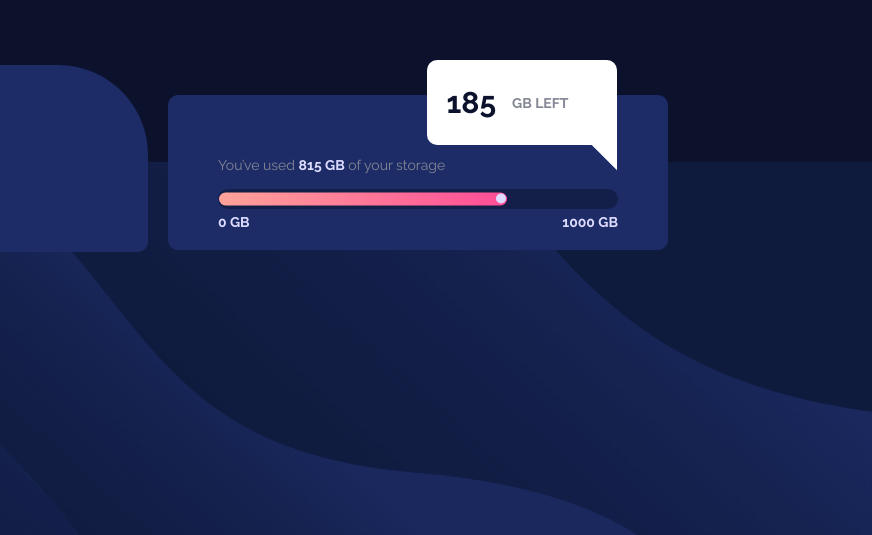
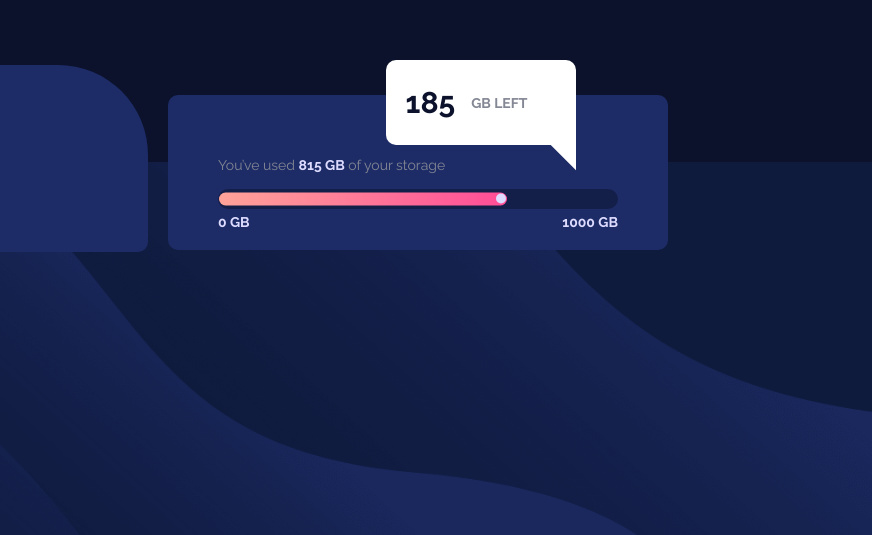
Before and after one commit to Henryik08/fylo-data-storage-component-master, a plain HTML site: page index.html in a window 1280 px wide. Shown: the part 265-800 px from the top of the page, 408-1280 px from the left. Drawn offline with Linux system fonts and the light colour scheme.

Commit message:
fylo data storage task

```diff
--- a/style.css
+++ b/style.css
@@ -25,7 +25,6 @@
     border-radius:10px 90px 10px 10px ;
     width: 350px;
     height: 185px;
-
   }
 
   .center{
@@ -42,8 +41,6 @@
     border: 13px solid var(--color-very-dark-blue);
     background-color: var(--color-very-dark-blue);
     border-radius: 10px;
-
-
   }
 
   .storage {
@@ -129,7 +126,7 @@
     align-items: center;
     border-radius: 10px 10px 1px 10px;
     top:10%;
-    left: 69%;
+    left: 65%;
     width: 150px;
     height: 45px;
   }
@@ -164,10 +161,10 @@
     visibility: hidden;
   }
 
-
   .left::after {
     visibility: visible;
   }
+
   footer{
       display: flex;
       justify-content: center;
@@ -183,11 +180,9 @@
     position:fixed;
     left: 10%;
     right: 10%;
-
     bottom: 250px;
     height: 250px;
     width:80%;
-
   }
 
 .attribution {
```
